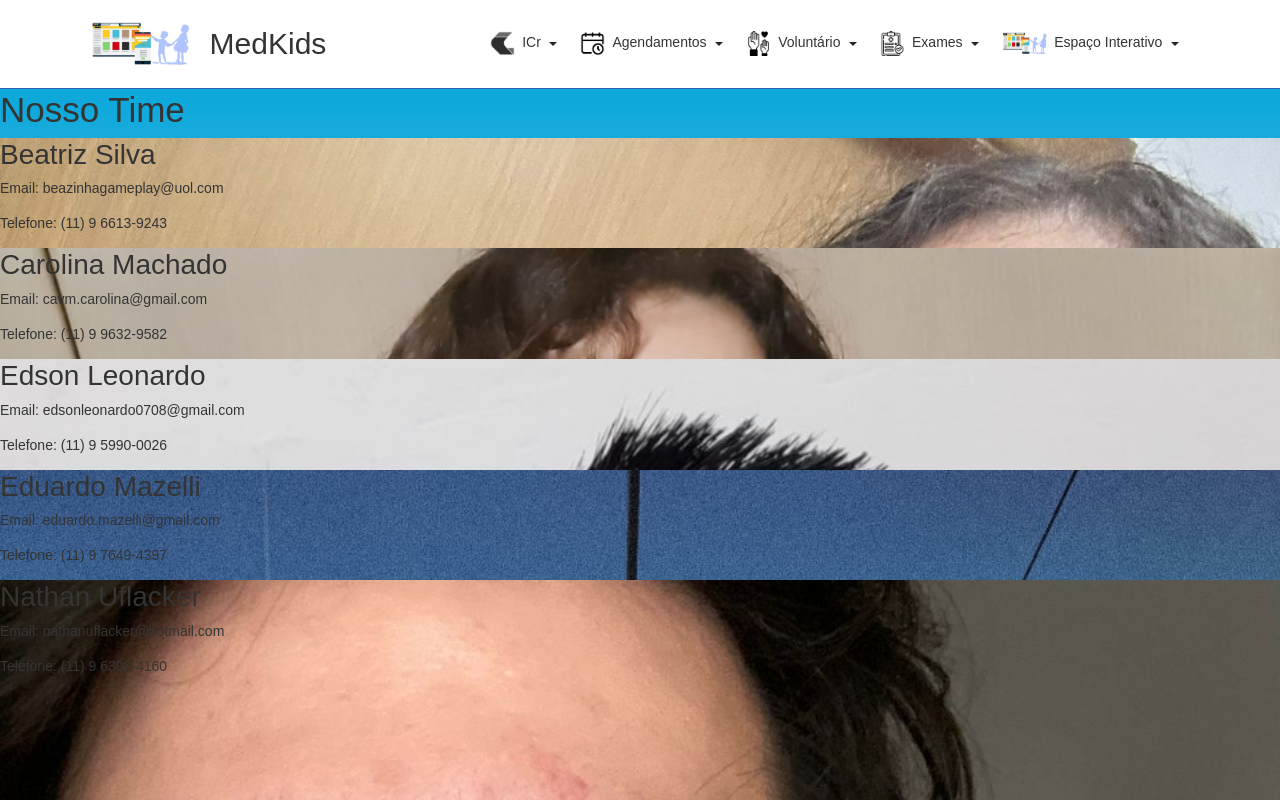
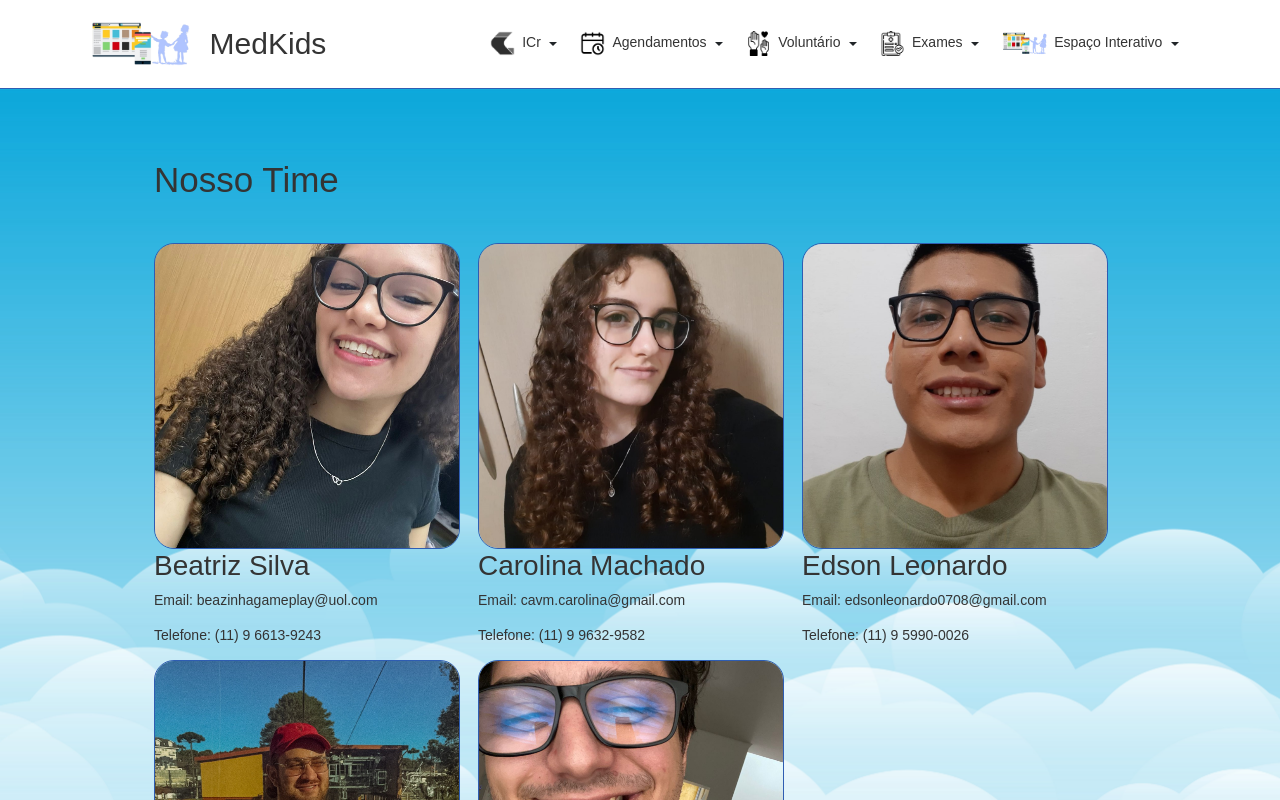
Before and after one commit to CavMCarolina/HC-Challenge, a React (Vite) app: page /nossaequipe in a window 1280 px wide. Shown: the top 800 px of the page. Built offline with nearby package versions, Linux system fonts and the light colour scheme; a web font is replaced by a local one.

Commit message:
comeco da estilizacao da equipe

```diff
--- a/src/Pages/Cadastro.jsx
+++ b/src/Pages/Cadastro.jsx
@@ -5,7 +5,7 @@ export default function Cadastro() {
         <body>
             <main>
                 <hr className="hr-normal"/>
-                <img src={bg} alt="Foto de fundo"/>
+                <img src={bg} alt="Foto de fundo" className="bg"/>
                 <div className="container">
                     <div className="text-center py-3">
                         <h1 className="fs-1">Torne-se um Voluntário!</h1>
--- a/src/Pages/ComoAgendar.jsx
+++ b/src/Pages/ComoAgendar.jsx
@@ -4,7 +4,7 @@ export default function ComoAgendar() {
     return (
         <main>
             <hr className="hr-normal"/>
-            <img src={bg} alt="Foto de fundo"/>
+            <img src={bg} alt="Foto de fundo" className="bg"/>
             <div className='main_container'>
                 <h1>Como Agendar?</h1>
                 <iframe className='video' src="https://www.youtube.com/embed/dfaM_jT1LkQ?si=88rT5f0Vo1VTrZ0u" title="YouTube video player" frameborder="0" allow="accelerometer; autoplay; clipboard-write; encrypted-media; gyroscope; picture-in-picture; web-share" referrerpolicy="strict-origin-when-cross-origin" allowfullscreen=""></iframe>
--- a/src/Pages/NossaEquipe.jsx
+++ b/src/Pages/NossaEquipe.jsx
@@ -5,14 +5,15 @@ export default function NossaEquipe() {
     return (
         <main>
             <hr className="hr-normal"/>
-            <img src={bg} alt="Foto de fundo"/>
+            <img src={bg} alt="Foto de fundo" className="bg"/>
+            <div className="main_container">
                 <h1>Nosso Time</h1>
                 <div className="lista-integrantes">
                     {
                         data.map(
                             (integrante, index) => (
                                 <div id="card" key={index}>
-                                <img src={integrante.foto}/>
+                                    <img src={integrante.foto} className="foto_integrante"/>
                                     <div>
                                         <h2>{integrante.nome}</h2>
                                         <p>Email: {integrante.email}</p>
@@ -23,6 +24,7 @@ export default function NossaEquipe() {
                         )
                         }
                 </div>
+            </div>
         </main>
     )
 }
--- a/src/Pages/RaioX.jsx
+++ b/src/Pages/RaioX.jsx
@@ -4,7 +4,7 @@ export default function RaioX() {
     return (
         <main>
             <hr className="hr-normal"/>
-            <img src={bg} alt="Foto de fundo"/>
+            <img src={bg} alt="Foto de fundo" className="bg"/>
             <div className='main_container'>
                 <h1>Exames - Raio-X</h1>
                 <iframe className='video' src="https://www.youtube.com/embed/dfaM_jT1LkQ?si=88rT5f0Vo1VTrZ0u" title="YouTube video player" frameborder="0" allow="accelerometer; autoplay; clipboard-write; encrypted-media; gyroscope; picture-in-picture; web-share" referrerpolicy="strict-origin-when-cross-origin" allowfullscreen=""></iframe>
--- a/src/Pages/SaibaMais.jsx
+++ b/src/Pages/SaibaMais.jsx
@@ -4,7 +4,7 @@ export default function SaibaMais() {
     return (
         <main>
             <hr className="hr-normal"/>
-            <img src={bg} alt="Foto de fundo"/>
+            <img src={bg} alt="Foto de fundo" className="bg"/>
             <div className='main_container'>
                 <h1>Voluntário - Saiba Mais</h1>
                 <iframe className='video' src="https://www.youtube.com/embed/dfaM_jT1LkQ?si=88rT5f0Vo1VTrZ0u" title="YouTube video player" frameborder="0" allow="accelerometer; autoplay; clipboard-write; encrypted-media; gyroscope; picture-in-picture; web-share" referrerpolicy="strict-origin-when-cross-origin" allowfullscreen=""></iframe>
--- a/src/Pages/Sangue.jsx
+++ b/src/Pages/Sangue.jsx
@@ -4,7 +4,7 @@ export default function Sangue() {
     return (
         <main>
             <hr className="hr-normal"/>
-            <img src={bg} alt="Foto de fundo"/>
+            <img src={bg} alt="Foto de fundo" className="bg"/>
             <div className='main_container'>
                 <h1>Exames - Exame de Sangue</h1>
                 <iframe className='video' src="https://www.youtube.com/embed/dfaM_jT1LkQ?si=88rT5f0Vo1VTrZ0u" title="YouTube video player" frameborder="0" allow="accelerometer; autoplay; clipboard-write; encrypted-media; gyroscope; picture-in-picture; web-share" referrerpolicy="strict-origin-when-cross-origin" allowfullscreen=""></iframe>
--- a/src/Pages/Ultrassom.jsx
+++ b/src/Pages/Ultrassom.jsx
@@ -4,7 +4,7 @@ export default function Ultrassom() {
     return (
         <main>
             <hr className="hr-normal"/>
-            <img src={bg} alt="Foto de fundo"/>
+            <img src={bg} alt="Foto de fundo" className="bg"/>
             <div className='main_container'>
                 <h1>Exames - Ultrassom</h1>
                 <iframe className='video' src="https://www.youtube.com/embed/dfaM_jT1LkQ?si=88rT5f0Vo1VTrZ0u" title="YouTube video player" frameborder="0" allow="accelerometer; autoplay; clipboard-write; encrypted-media; gyroscope; picture-in-picture; web-share" referrerpolicy="strict-origin-when-cross-origin" allowfullscreen=""></iframe>
--- a/src/css/_mixins.scss
+++ b/src/css/_mixins.scss
@@ -15,9 +15,9 @@
     font-weight: $weight;
 }
 
-@mixin div-config($cor, $borda, $radius) {
+@mixin div-config($cor, $tamanho, $borda, $radius) {
     background-color: $cor;
-    border: 1px solid $borda;
+    border: $tamanho px solid $borda;
     border-radius: $radius;
 }
 
--- a/src/css/style.css
+++ b/src/css/style.css
@@ -94,7 +94,7 @@
   opacity: 1;
 }
 
-main img {
+.bg {
   z-index: -100;
   position: absolute;
   width: 100%;
@@ -105,7 +105,7 @@ main img {
 
 .main_container {
   margin: 0 11rem;
-  padding: 6rem 0;
+  padding: 5rem 0;
 }
 .main_container .home {
   display: flex;
@@ -153,8 +153,20 @@ main img {
   vertical-align: middle;
 }
 
-.container {
-  background-color: transparent;
+.lista-integrantes {
+  margin: 3rem 0;
+  padding: 0;
+  display: grid;
+  grid-template-columns: repeat(3, 1fr);
+}
+.lista-integrantes .foto_integrante {
+  width: 21.875rem;
+  height: 21.875rem;
+  background-color: none;
+  border: 1px solid rgb(47, 93, 178);
+  border-radius: 20px;
+  -o-object-fit: cover;
+     object-fit: cover;
 }
 
 footer svg {
--- a/src/css/style.scss
+++ b/src/css/style.scss
@@ -78,7 +78,7 @@
 }
 
 // Foto de background
-main img {
+.bg {
     z-index: -100;
     position: absolute;
     width: 100%;
@@ -87,7 +87,7 @@ main img {
 }
 
 .main_container {
-    @include mixins.espacamento(0 11rem, 6rem 0);
+    @include mixins.espacamento(0 11rem, 5rem 0);
 
     .home {
         @include mixins.flex(none, 100px);
@@ -122,8 +122,16 @@ main img {
     }
 }
 
-.container {
-    background-color: transparent;
+.lista-integrantes {
+    @include mixins.espacamento(3rem 0, 0);
+    display: grid;
+    grid-template-columns: repeat(3, 1fr);
+
+    .foto_integrante {
+        @include mixins.size(21.875rem, 21.875rem);
+        @include mixins.div-config(none, variaveis.$cor_escura, 20px);
+        object-fit: cover;
+    }
 }
 
 footer {
```
Also changed, not shown: src/Pages/Home.jsx (+7 -7 lines), 1 other file (tests, documents, lock files or other folders). Lines whose indentation alone changed are shown as unchanged.
